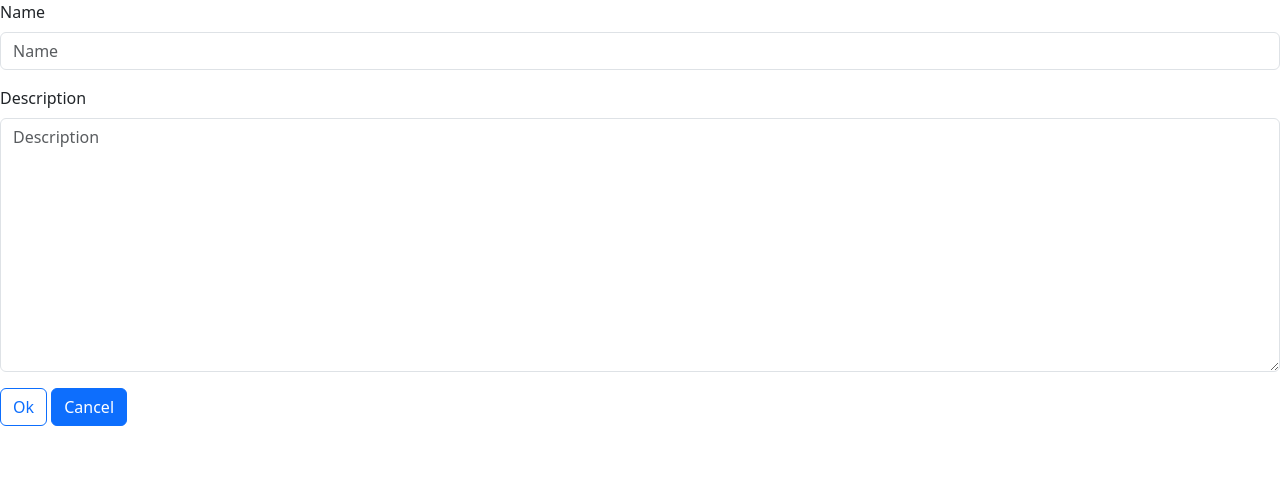
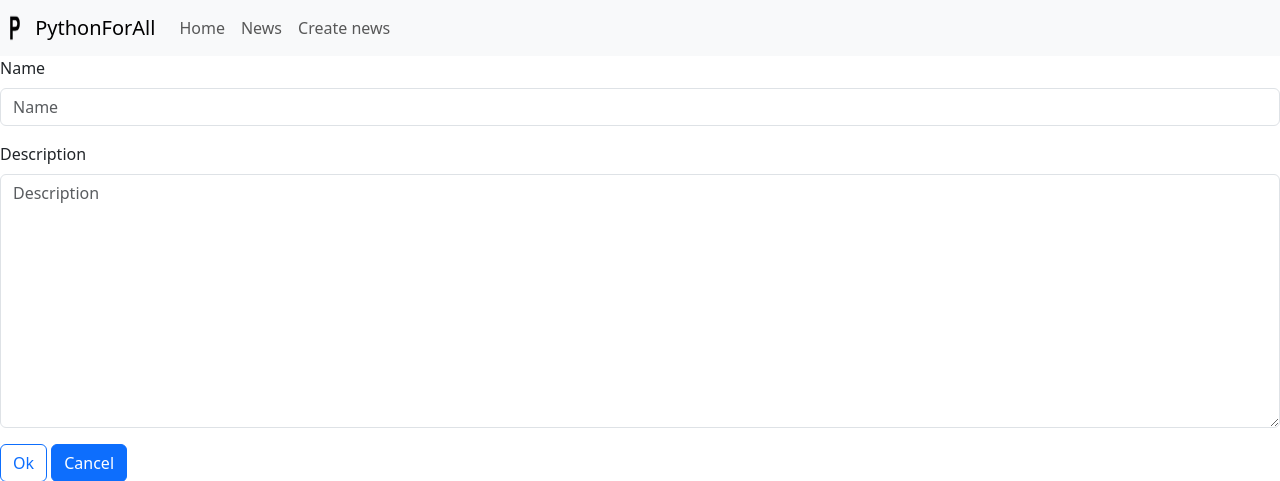
Before and after one commit to Palenhame/Django_2, a Django app: page /form in a window 1280 px wide. Shown: the top 481 px of the page. Run offline with Django 5.2, Linux system fonts and the light colour scheme; some libraries are stand-ins or nearby versions.

Commit message:
Create a navbar

```diff
--- a/test_django/templates/main.html
+++ b/test_django/templates/main.html
@@ -3,6 +3,7 @@
     <!DOCTYPE html>
     <meta charset="UTF-8">
     {% load django_bootstrap5 %}
+    {% load static %}
 
     {# Load CSS and JavaScript #}
     {% bootstrap_css %}
@@ -14,6 +15,25 @@
     <title>{% block title %}{% endblock %}</title>
 </head>
 <body>
+<!--title-->
+<nav class="navbar navbar-expand-lg navbar-light bg-light">
+  <a class="navbar-brand" href="#">
+    <img src="{% static 'img/i.png' %}" width="30" height="30" class="d-inline-block align-top" alt="">
+    PythonForAll
+  </a>
+    <ul class="navbar-nav">
+      <li class="nav-item active">
+        <a class="nav-link" href="#">Home</a>
+      </li>
+        <li class="nav-item active">
+        <a class="nav-link" href="#">News</a>
+      </li>
+      </li>
+        <li class="nav-item active">
+        <a class="nav-link" href="#">Create news</a>
+      </li>
+    </ul>
+</nav>
 {% block content %}
 {% endblock %}
 </body>
--- a/test_django/test_django/settings.py
+++ b/test_django/test_django/settings.py
@@ -119,6 +119,11 @@ USE_TZ = True
 
 STATIC_URL = 'static/'
 
+STATICFILES_DIRS = [
+    BASE_DIR / "static",
+    "/var/www/static/",
+]
+
 # Default primary key field type
 # https://docs.djangoproject.com/en/5.0/ref/settings/#default-auto-field
 
```
Also changed, not shown: test_django/static/img/i.png (added).
